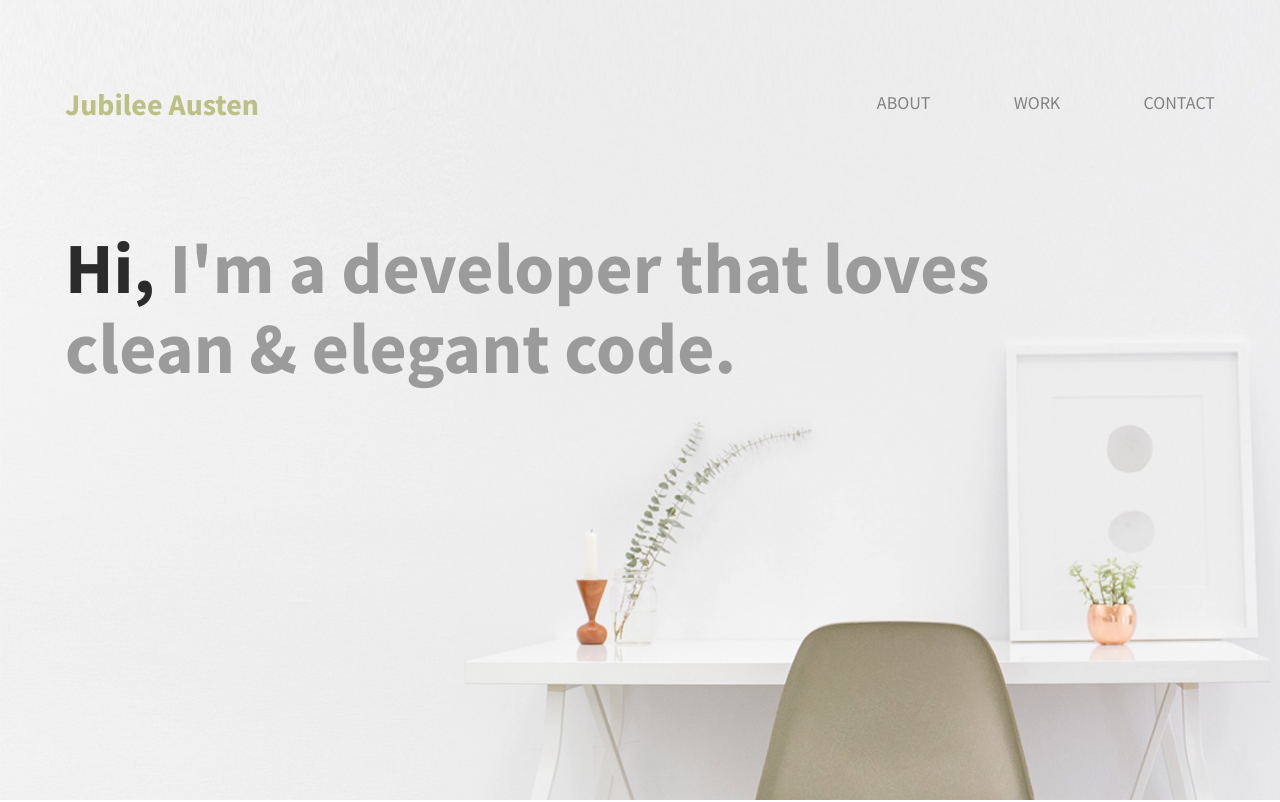
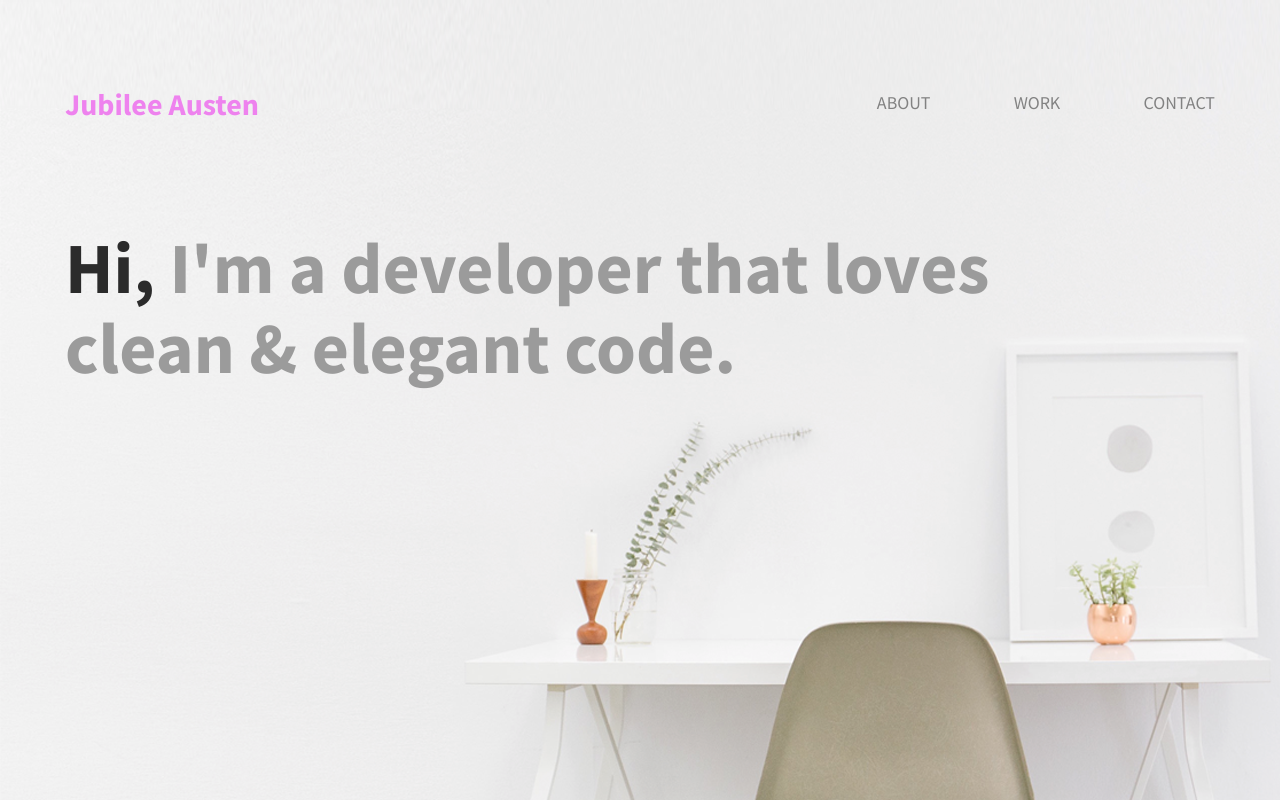
Before and after one commit to secmitchel42/101-website-project, a plain HTML site: page index.html in a window 1280 px wide. Shown: the top 802 px of the page. Drawn offline with Linux system fonts and the light colour scheme.

Commit message:
header 1 color change

```diff
--- a/css/main.css
+++ b/css/main.css
@@ -33,7 +33,7 @@ header h1 {
     padding: 65px 0 65px 25px;
     font-family: 'lora' serif;
     font-size: 30px;
-    color: #bbc085;
+    color: violet;
 }
 nav {
     float: right;
```
